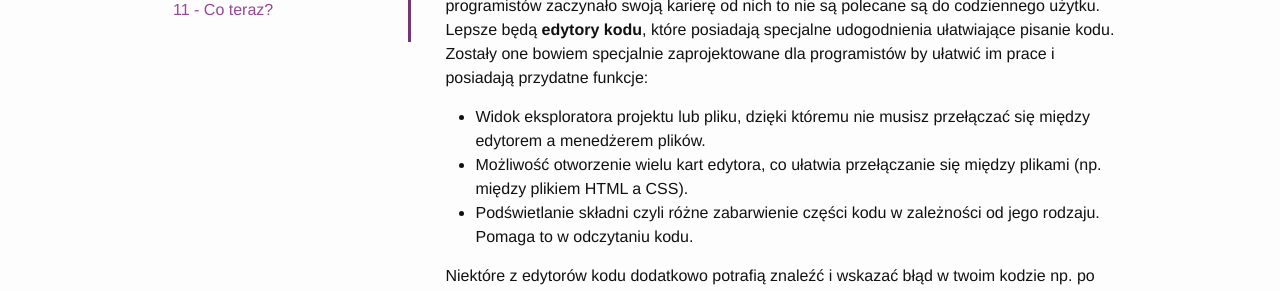
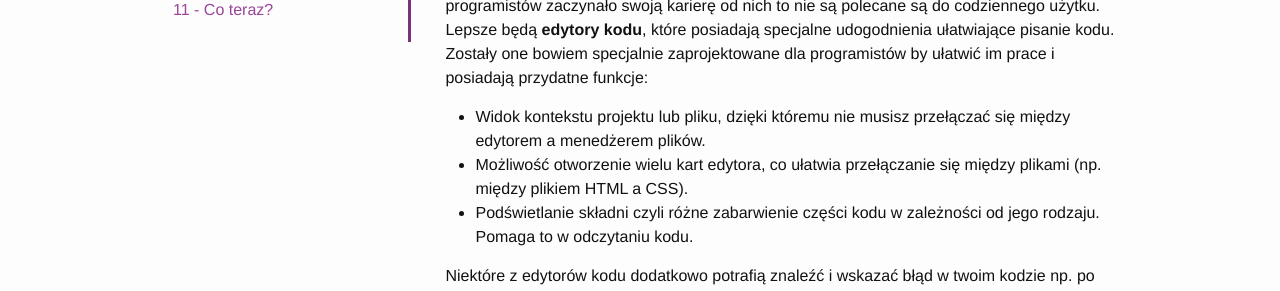
Before and after one commit to doITforAlex/HTML-CSS, a Jekyll site: the page built from _steps/step1.markdown, in a window 1280 px wide. Shown: the part 1007-1298 px from the top of the page. Built offline with Jekyll 4.4.1, drawn with Linux system fonts in a browser that asks for light colours; nearby versions of some CDN libraries.

Commit message:
Update _steps/step1.markdown
Co-Authored-By: Malgorzata Rita Ły <malgorzata.lyczywek@gmail.com>

```diff
--- a/_steps/step1.markdown
+++ b/_steps/step1.markdown
@@ -25,7 +25,7 @@ Edytor tekstu to program, który zapisuje nasze komendy rozumiane przez komputer
 
 Prawdopodobnie posiadasz już jakiś edytor tekstu na swoim komputerze. To właśnie stary, poczciwy Notatnik w przypadku systemu Windows, bądź TexEdit w systemie macOS. Użytkownicy Linuxa zapewne posiadają Leafpad. Programy te oczywiście działają i choć wielu programistów zaczynało swoją karierę od nich to nie są polecane są do codziennego użytku. Lepsze będą **edytory kodu**, które posiadają specjalne udogodnienia ułatwiające pisanie kodu. Zostały one bowiem specjalnie zaprojektowane dla programistów by ułatwić im prace i posiadają przydatne funkcje:
 
-- Widok eksploratora projektu lub pliku, dzięki któremu nie musisz przełączać się między edytorem a menedżerem plików.
+- Widok kontekstu projektu lub pliku, dzięki któremu nie musisz przełączać się między edytorem a menedżerem plików.
 - Możliwość otworzenie wielu kart edytora, co ułatwia przełączanie się między plikami (np. między plikiem HTML a CSS).
 - Podświetlanie składni czyli różne zabarwienie części kodu w zależności od jego rodzaju. Pomaga to w odczytaniu kodu.
 
```
